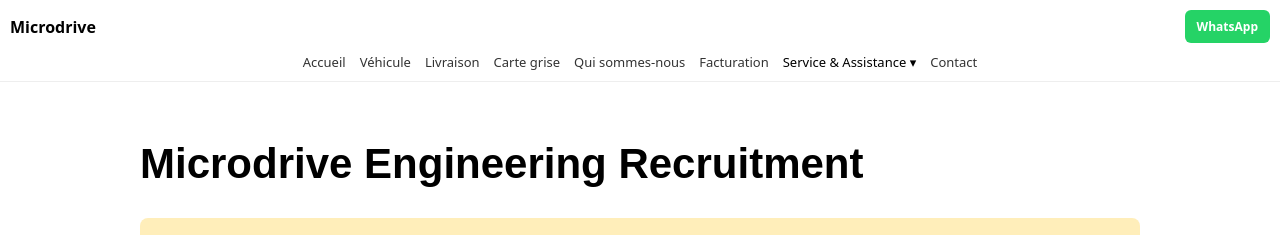
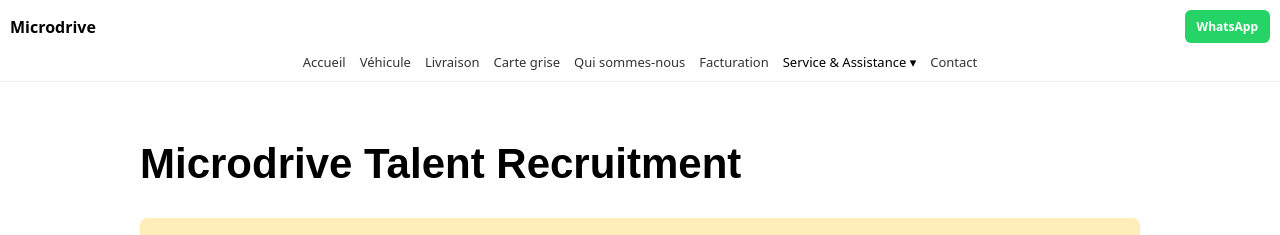
Before and after one commit to khelifamansour/neodrive-site, a Next.js app: page /talent-center in a window 1280 px wide. Shown: the top 235 px of the page. Built offline with nearby package versions, Linux system fonts and the light colour scheme; no server answers; the database is empty.

Commit message:
Update page.tsx

```diff
--- a/app/talent-center/page.tsx
+++ b/app/talent-center/page.tsx
@@ -468,7 +468,7 @@ if (motivationLetterFile) {
     <main style={container}>
 
   <h1 style={title}>
-    Microdrive Engineering Recruitment
+    Microdrive Talent Recruitment
   </h1>
 
   <div
```
